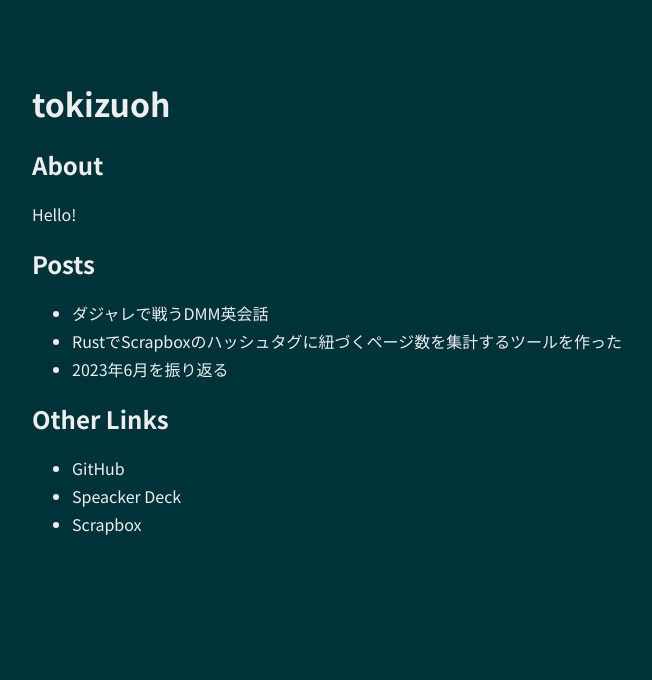
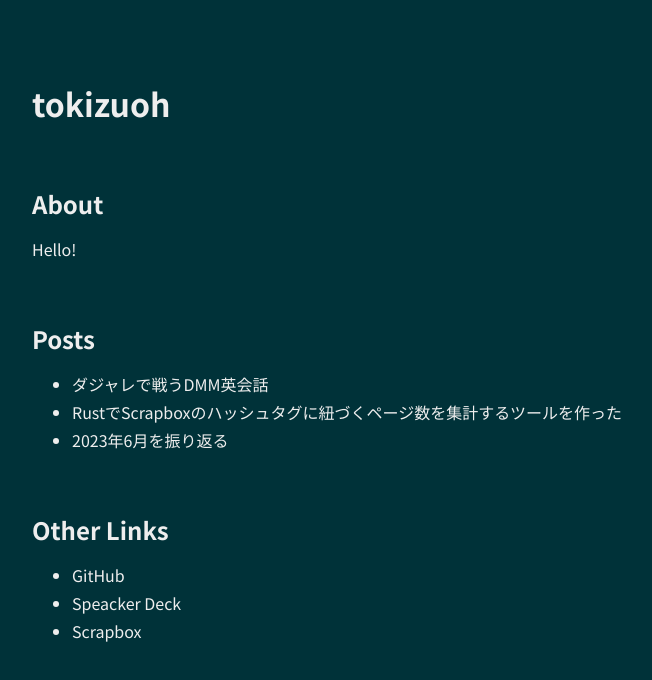
Before and after one commit to tokizuoh/info-tokizuoh-dev, a SvelteKit app: page / in a window 1280 px wide. Shown: the top 680 px of the page, without its empty margins (208-860 px from the left). Built offline with nearby package versions, Linux system fonts and the light colour scheme.

Commit message:
add margin to h2

```diff
--- a/src/routes/+page.svelte
+++ b/src/routes/+page.svelte
@@ -40,4 +40,9 @@
 li {
     margin-bottom: 4px;
 }
+
+h2 {
+    margin-top: 60px;
+    margin-bottom: 0px;
+}
 </style>
```
